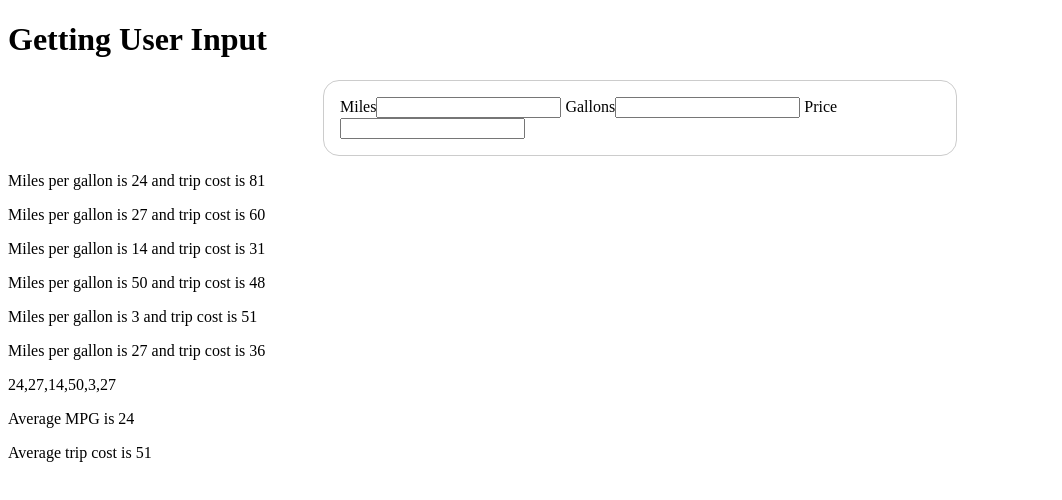
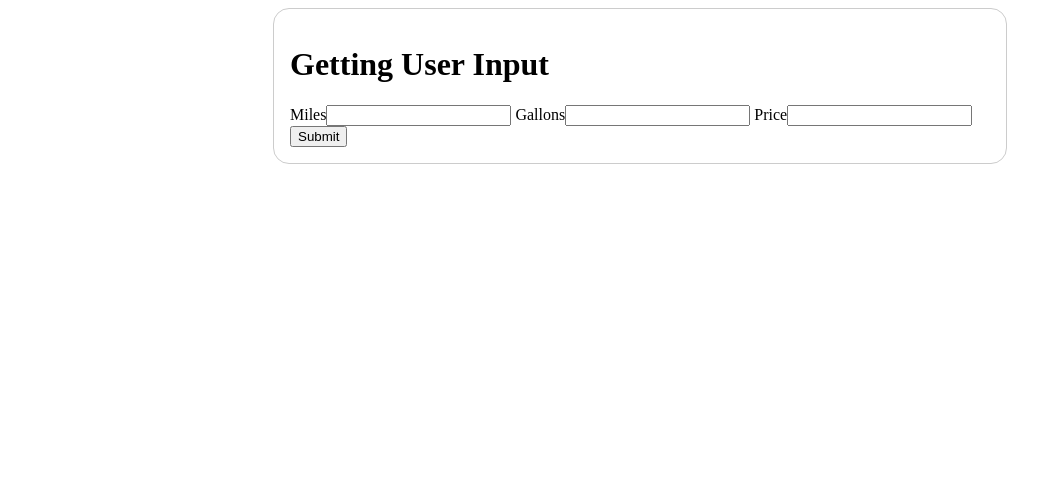
Before and after one commit to rjordan5gs/JSclassJORDAN, a plain HTML site: page 015-user-input/index.html in a window 1280 px wide. Shown: the whole page, without its empty margins (0-1062 px from the left). Drawn offline with Linux system fonts and the light colour scheme.

Commit message:
Working form

```diff
--- a/015-user-input/index.html
+++ b/015-user-input/index.html
@@ -9,11 +9,12 @@
     <script src="main.js" defer></script>
 </head>
 <body>
-    <h1>Getting User Input</h1>
     <form id="form-input">
-            <labels>Miles<input id="miles" name="miles" type="text"></labels>
-            <labels>Gallons<input id="gallons" name="gallons" type="text"></labels>
-            <labels>Price<input id="price" name="price" type="text"></labels>
+        <h1>Getting User Input</h1>
+            <labels>Miles<input id="miles" name="miles" type="text" required></labels>
+            <labels>Gallons<input id="gallons" name="gallons" type="text" required></labels>
+            <labels>Price<input id="price" name="price" type="text" required></labels>
+            <button>Submit</button>
     </form>
     <div id="output"></div>
 </body>
--- a/015-user-input/main.js
+++ b/015-user-input/main.js
@@ -1,4 +1,5 @@
 //Update  the DOM
+const FORM = document.getElementById(`form-input`)
 
 const MY_MPG = []
 const MY_TRIP_COST = []
@@ -37,14 +38,23 @@ const calculateAvg = () => {
 
 }
 
+FORM.addEventListener('submit', (e) => {
+    e.preventDefault
+    const miles = parseInt(e.target.miles.value)
+    const gallon = parseInt(e.target.gallons.value)
+    const price = parseInt(e.target.price.value)
+
+    trackMPGandCost(miles, gallon, price)
+})
+
 
 // calculateAvgCost and fix AVerage MPG Decimal
 // commit message = "my code for calc average cost"
-trackMPGandCost(360, 15, 5.40)
-trackMPGandCost(320, 12, 5)
-trackMPGandCost(100, 7, 4.40)
-trackMPGandCost(600, 12, 4)
-trackMPGandCost(50, 15, 3.40)
-trackMPGandCost(320, 12, 3)
-updateDOM(MY_MPG)
-calculateAvg()
+// trackMPGandCost(360, 15, 5.40)
+// trackMPGandCost(320, 12, 5)
+// trackMPGandCost(100, 7, 4.40)
+// trackMPGandCost(600, 12, 4)
+// trackMPGandCost(50, 15, 3.40)
+// trackMPGandCost(320, 12, 3)
+// updateDOM(MY_MPG)
+// calculateAvg()
--- a/015-user-input/style.css
+++ b/015-user-input/style.css
@@ -1,7 +1,7 @@
 form {
     /* Center the form on the page */
     margin: 0 auto;
-    width: 600px;
+    width: 700px;
     /* Form outline */
     padding: 1em;
     border: 1px solid #ccc;
```
Also changed, not shown: 1 other file.
